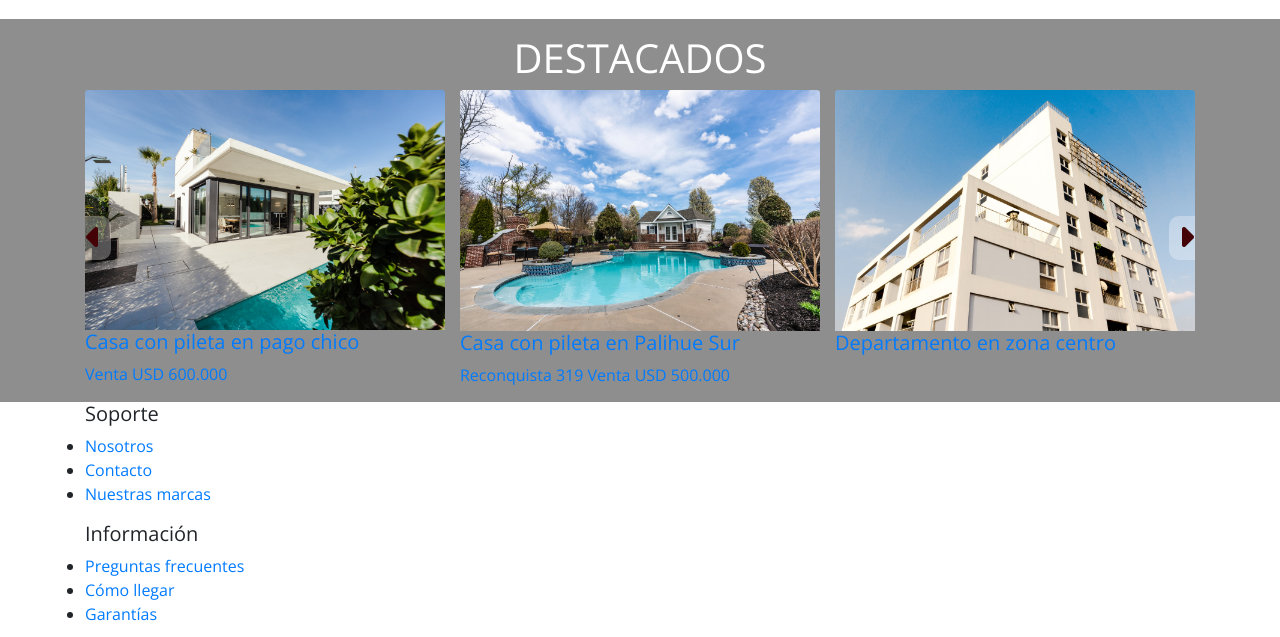
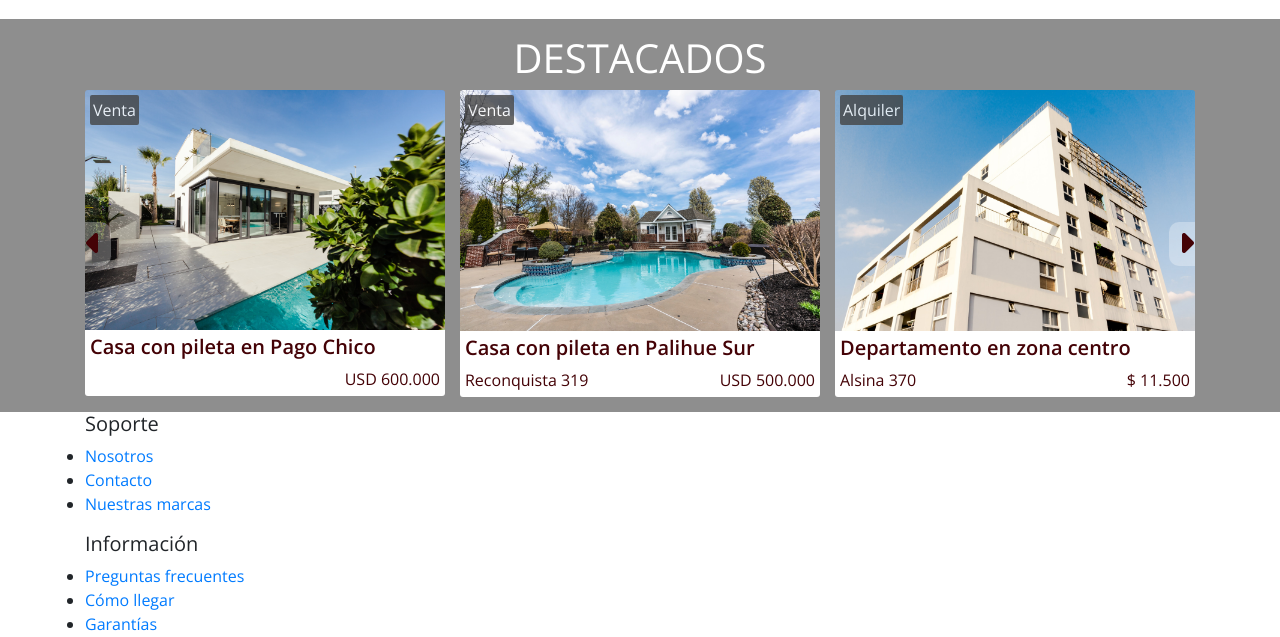
Before and after one commit to Ivan315ui/inmobiliaria-rs, a PHP site: page / in a window 1280 px wide. Shown: the part 1483-2120 px from the top of the page. Run offline with PHP 8.4, Linux system fonts and the light colour scheme; some libraries are stand-ins or nearby versions.

Commit message:
pagina totalmente responsive, estilos totalmente terminados

```diff
--- a/css/master.css
+++ b/css/master.css
@@ -517,6 +522,8 @@ header.scrolled .md-menu ul li:hover a {
   left: 0;
   -webkit-transition: 0.5s ease-in-out;
   transition: 0.5s ease-in-out;
+  z-index: 0;
+  overflow: hidden;
 }
 
 #destacados .container .grid-wrapper .grid-item a {
@@ -532,6 +539,105 @@ header.scrolled .md-menu ul li:hover a {
       -ms-user-select: none;
           user-select: none;
   border-radius: 3px 3px 0 0;
+}
+
+#destacados .container .grid-wrapper .grid-item a .desc {
+  background-color: white;
+  padding: 5px;
+  border-radius: 0 0 3px 3px;
+  color: #440206;
+  display: -webkit-box;
+  display: -ms-flexbox;
+  display: flex;
+  -ms-flex-wrap: wrap;
+      flex-wrap: wrap;
+}
+
+#destacados .container .grid-wrapper .grid-item a .desc h5 {
+  width: 100%;
+  font-weight: 550;
+}
+
+#destacados .container .grid-wrapper .grid-item a .desc span {
+  display: block;
+}
+
+#destacados .container .grid-wrapper .grid-item a .desc span:nth-of-type(2) {
+  border-radius: 2px;
+  padding: 3px;
+  background-color: #444444;
+  color: white;
+  position: absolute;
+  top: 5px;
+  left: 5px;
+  opacity: 0.8;
+}
+
+#destacados .container .grid-wrapper .grid-item a .desc span:last-of-type {
+  margin-left: auto;
+}
+
+#destacados .container .grid-wrapper .grid-item a h4 {
+  position: absolute;
+  top: 50%;
+  left: 0;
+  width: 100%;
+  z-index: 3;
+  color: white;
+  text-align: center;
+  -webkit-transform: translateY(-50%);
+          transform: translateY(-50%);
+  opacity: 0;
+  text-transform: uppercase;
+  font-weight: 400;
+  letter-spacing: 2px;
+  -webkit-transition: 0.5s ease-in-out;
+  transition: 0.5s ease-in-out;
+}
+
+#destacados .container .grid-wrapper .grid-item a h4 i {
+  font-size: 1.8rem;
+  -webkit-transform: translateY(0.3rem);
+          transform: translateY(0.3rem);
+  -webkit-transition: none;
+  transition: none;
+}
+
+#destacados .container .grid-wrapper .grid-item a::before, #destacados .container .grid-wrapper .grid-item a::after {
+  content: "";
+  position: absolute;
+  top: 0;
+  width: 100%;
+  height: 100%;
+  opacity: 0.5;
+  border-radius: 3px;
+}
+
+#destacados .container .grid-wrapper .grid-item a::before {
+  left: -100%;
+  background-color: #444444;
+  z-index: 1;
+  -webkit-transition: 0.5s ease-in-out;
+  transition: 0.5s ease-in-out;
+}
+
+#destacados .container .grid-wrapper .grid-item a::after {
+  left: 100%;
+  background-color: #440206;
+  z-index: 2;
+  -webkit-transition: 0.5s ease-in-out;
+  transition: 0.5s ease-in-out;
+}
+
+#destacados .container .grid-wrapper .grid-item a:hover h4 {
+  opacity: 1;
+  -webkit-transition-delay: 0.5s;
+          transition-delay: 0.5s;
+}
+
+#destacados .container .grid-wrapper .grid-item a:hover::before, #destacados .container .grid-wrapper .grid-item a:hover::after {
+  left: 0;
+  opacity: 0.9;
 }
 
 #destacados .container .grid-wrapper button {
--- a/css/master.scss
+++ b/css/master.scss
@@ -414,7 +416,9 @@ header.scrolled {
             .grid-item {
                 position: relative;
                 left: 0;
-                transition: 0.5s ease-in-out;
+				transition: 0.5s ease-in-out;
+				z-index: 0;
+				overflow: hidden;
                 a {
                     display: block;
                     height: 100%;
@@ -424,7 +428,86 @@ header.scrolled {
                         user-select: none;
                         border-radius: 3px 3px 0 0;
                     }
-                }
+                    .desc {
+                        background-color: white;
+                        padding: 5px;
+                        border-radius: 0 0 3px 3px;
+						color: #440206;
+						display: flex;
+						flex-wrap: wrap;
+                        h5 {
+							width: 100%;
+                            font-weight: 550;
+                        }
+                        span {
+							display: block;
+                            &:nth-of-type(2) {
+                                border-radius: 2px;
+                                padding: 3px;
+                                background-color: #444444;
+                                color: white;
+                                position: absolute;
+                                top: 5px;
+                                left: 5px;
+                                opacity: 0.8;
+                            }
+                            &:last-of-type {
+								margin-left: auto;
+                            }
+                        }
+					}
+					h4 {
+						position: absolute;
+						top: 50%;
+						left: 0;
+						width: 100%;
+						z-index: 3;
+						color: white;
+						text-align: center;
+						transform: translateY(-50%);
+						opacity: 0;
+						text-transform: uppercase;
+						font-weight: 400;
+						letter-spacing: 2px;
+						transition: 0.5s ease-in-out;
+						i {
+							font-size: 1.8rem;
+							transform: translateY(0.3rem);
+							transition: none;
+						}
+					}
+					&::before, &::after {
+						content: "";
+						position: absolute;
+						top: 0;
+						width: 100%;
+						height: 100%;
+						opacity: 0.5;
+						border-radius: 3px;
+					}
+					&::before {
+						left: -100%;
+						background-color: #444444;
+						z-index: 1;
+						transition: 0.5s ease-in-out;
+					}
+					&::after {
+						left: 100%;
+						background-color: #440206;
+						z-index: 2;
+						transition: 0.5s ease-in-out;
+					}
+					&:hover {
+						h4 {
+							opacity: 1;
+							transition-delay: 0.5s;
+						}
+						&::before, &::after {
+							left: 0;
+							opacity: 0.9;
+						}
+					}
+				}
             }
             button {
                 position: absolute;
--- a/index.html
+++ b/index.html
@@ -8,6 +8,7 @@
     <link rel="stylesheet" href="css/master.css">
 	<link rel="stylesheet" href="https://stackpath.bootstrapcdn.com/bootstrap/4.5.2/css/bootstrap.min.css" integrity="sha384-JcKb8q3iqJ61gNV9KGb8thSsNjpSL0n8PARn9HuZOnIxN0hoP+VmmDGMN5t9UJ0Z" crossorigin="anonymous">
 	<link href="https://fonts.googleapis.com/css2?family=Open+Sans:ital,wght@0,300;0,400;0,600;0,700;0,800;1,300;1,400;1,600;1,700;1,800&display=swap" rel="stylesheet">
+	<link href='https://cdn.jsdelivr.net/npm/boxicons@2.0.5/css/boxicons.min.css' rel='stylesheet'>
 	<script src="js/master.js" defer></script>
 	<script src="js/slider.js" defer></script>
 	<script src="js/featured.js" defer></script>
@@ -65,32 +66,32 @@
 			<div class="grid-container">
 				<div class="grid-item">
 					<a href="">
+						<i class="fas fa-home"></i>
 						<h3>Ventas</h3>
-						<i class="fas fa-home"></i>
 					</a>
 				</div>
 				<div class="grid-item">
 					<a href="">
+						<i class="fas fa-key"></i>
 						<h3>Alquileres</h3>
-						<i class="fas fa-key"></i>
 					</a>
 				</div>
 				<div class="grid-item">
 					<a href="">
+						<i class="fas fa-dollar-sign"></i>
 						<h3>Tasaciones</h3>
-						<i class="fas fa-dollar-sign"></i>
 					</a>
 				</div>
 				<div class="grid-item">
 					<a href="">
+						<i class="fas fa-map-marked-alt"></i>
 						<h3>Zona</h3>
-						<i class="fas fa-map-marked-alt"></i>
 					</a>
 				</div>
 				<div class="grid-item">
 					<a href="">
+						<i class="fas fa-upload"></i>
 						<h3>Publicar</h3>
-						<i class="fas fa-upload"></i>
 					</a>
 				</div>
 			</div>
@@ -104,11 +105,12 @@
 					<a href="">
 						<img src="imgs/Casa-pago-chico.jpg">
 						<div class="desc">
-							<h5>Casa con pileta en pago chico</h5>
+							<h5>Casa con pileta en Pago Chico</h5>
 							<span class="direccion"></span>
 							<span class="categoria">Venta</span>
 							<span class="precio">USD 600.000</span>
 						</div>
+						<h4>Ver más <i class='bx bx-chevron-right' ></i></h4>
 					</a>
 				</div>
 				<div class="grid-item">
@@ -120,6 +122,7 @@
 							<span class="categoria">Venta</span>
 							<span class="precio">USD 500.000</span>
 						</div>
+						<h4>Ver más <i class='bx bx-chevron-right' ></i></h4>
 					</a>
 				</div>
 				<div class="grid-item">
@@ -127,7 +130,11 @@
 						<img src="imgs/Departamento-abajo.jpg">
 						<div class="desc">
 							<h5>Departamento en zona centro</h5>
+							<span class="direccion">Alsina 370</span>
+							<span class="categoria">Alquiler</span>
+							<span class="precio">$ 11.500</span>
 						</div>
+						<h4>Ver más <i class='bx bx-chevron-right' ></i></h4>
 					</a>
 				</div>
 				<div class="grid-item">
@@ -135,7 +142,11 @@
 						<img src="imgs/Departamento-costado.jpg">
 						<div class="desc">
 							<h5>Departamento en zona centro</h5>
+							<span class="direccion">Zelarrayán 580</span>
+							<span class="categoria">Venta</span>
+							<span class="precio">USD 300.000</span>
 						</div>
+						<h4>Ver más <i class='bx bx-chevron-right' ></i></h4>
 					</a>
 				</div>
 				<div class="grid-item">
@@ -143,7 +154,11 @@
 						<img src="imgs/Casa-zona-centro.jpg">
 						<div class="desc">
 							<h5>Casa zona centro</h5>
+							<span class="direccion">Gorriti 780</span>
+							<span class="categoria">Venta</span>
+							<span class="precio">USD 250.000</span>
 						</div>
+						<h4>Ver más <i class='bx bx-chevron-right' ></i></h4>
 					</a>
 				</div>
 				<button id="left">
```
Also changed, not shown: other parts of css/master.css (+24 -5 lines), other parts of css/master.scss (+26 -9 lines), 1 other file.
